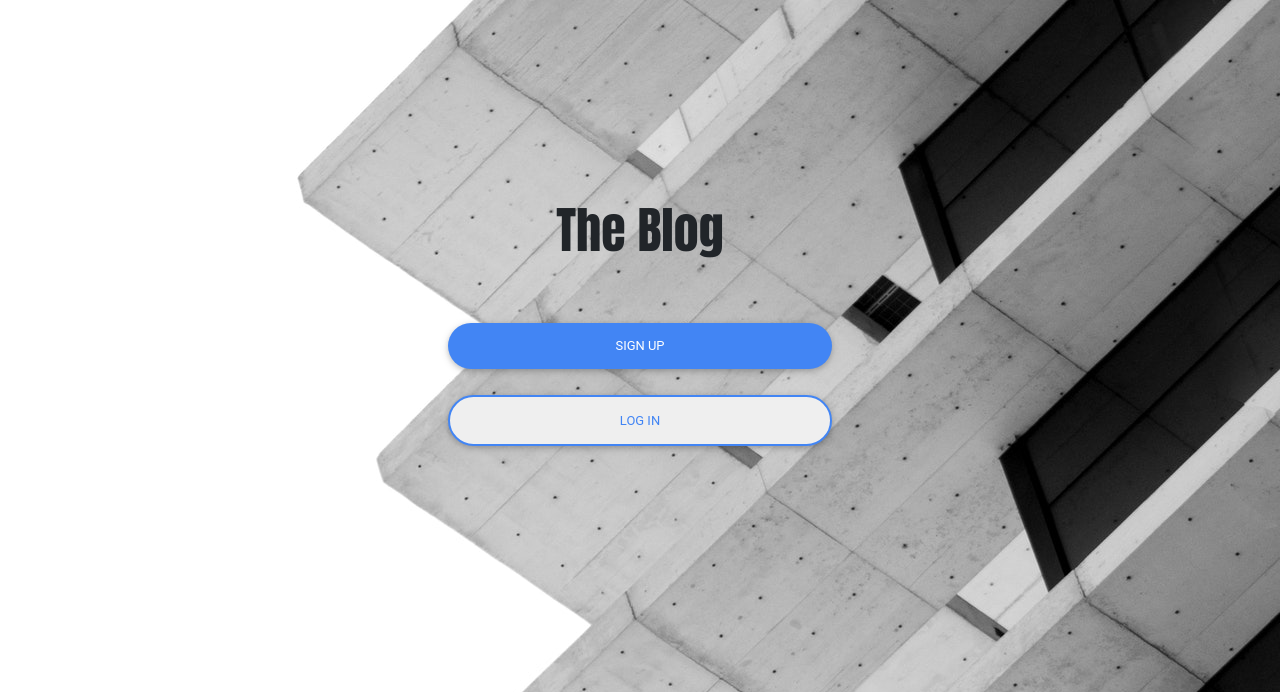
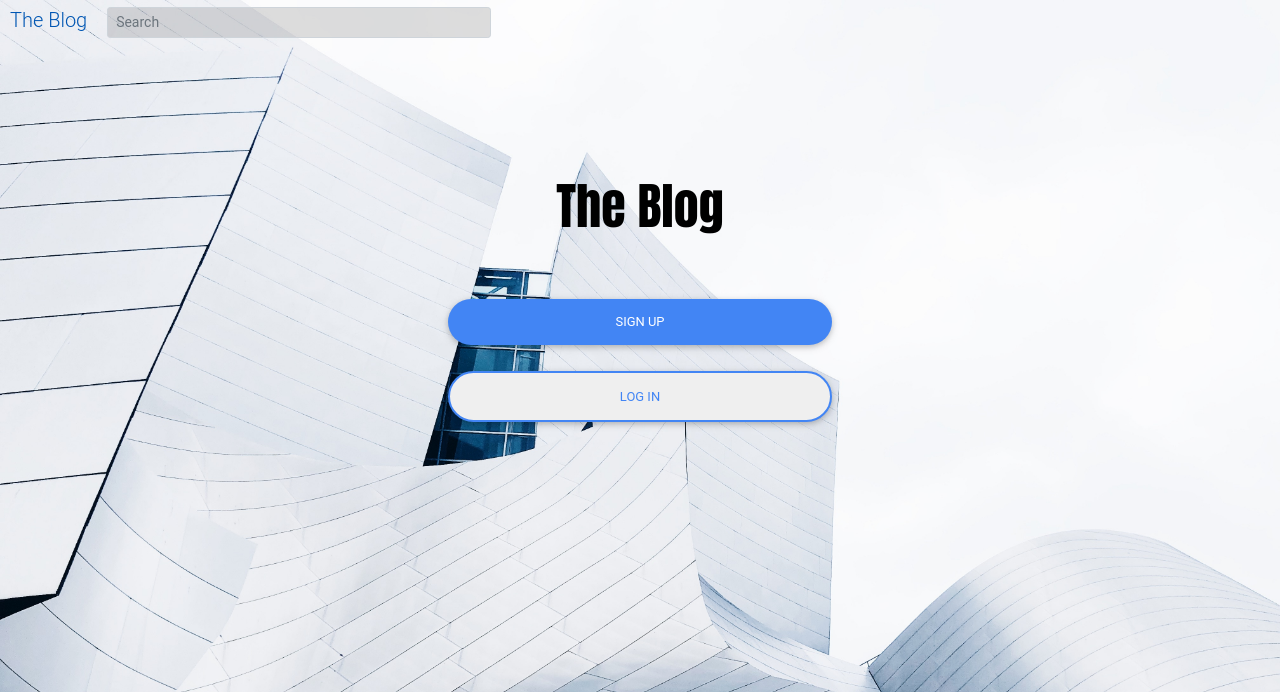
Before and after one commit to jaketaylor41/RegistrationForm2, a PHP site: page / in a window 1280 px wide. Shown: the top 692 px of the page. Run offline with PHP 8.4, Linux system fonts and the light colour scheme; some libraries are stand-ins or nearby versions.

Commit message:
added extension

```diff
--- a/index.php
+++ b/index.php
@@ -14,12 +14,13 @@
 
     body{
         /*background-image: linear-gradient(to right, #11998e , #38ef7d);*/
-        background-image: url("images/abstract.jpeg");
+        background-image: url("images/background.jpg");
+        background-size: 100%;
     }
 
     .welcomeButtons{
         text-align: center;
-        margin-top: 15%;
+        margin-top: 10%;
     }
 
     .welcomeButtons button{
@@ -38,6 +39,7 @@
         margin-bottom: 50px;
         font-family: Impact;
         font-size: 50px;
+        color: #000000;
     }
 
     .card{
@@ -51,9 +53,34 @@
         display: block;
     }
 
+    #homeSearch{
+        width: 30%;
+        background: rgba(0, 0, 0, .13);
+        display: inline-block;
+    }
+
+    #homeSearch:focus{
+        transition: background 75ms,color 75ms;
+        color: #000000;
+        background: #ffffff;
+
+
+
+    }
+
+    .navbar-brand{
+        padding-left: 10px;
+        color: #000000;
+    }
+
+
 </style>
 </head>
 <body>
+<div class="header">
+    <a class="navbar-brand" href="#">The Blog</a>
+    <input id="homeSearch" class="form-control form-control-sm mr-sm-2 mb-0" type="text" placeholder="Search" aria-label="Search">
+</div>
 
 <div class="welcomeButtons">
     <p class="blogTitle">The Blog</p>
@@ -103,7 +130,7 @@
 
                 <!-- DOB -->
                 <div class="md-form">
-                    <input type="date" name="dobInput" class="form-control" placeholder="Birthday">
+                    <input type="text" onfocus="(this.type='date')" onblur="(this.type='text')" name="dobInput" class="form-control" placeholder="Birthday">
                 </div>
 
                 <!-- Username -->
@@ -123,9 +150,9 @@
 
                 <!-- Sign up button -->
                 <button class="btn btn-outline-info btn-rounded btn-block my-4 waves-effect z-depth-0" type="submit" name="reg_user">Register</button>
-                <div class="loginLink">
-                    <a href="login.php">Already a User? Log in Now</a>
-                </div>
+<!--                <div class="loginLink">-->
+<!--                    <a data-target="#myModal2" data-toggle="modal" href="#myModal2">Already a User? Log in Now</a>-->
+<!--                </div>-->
 
 
             </form>
@@ -156,7 +183,7 @@
         </h5>
 
         <!--Card content-->
-        <div class="card-body px-lg-5 pt-0">
+        <div class="card-body px-lg-5 pt-0" style="margin-top: 20px;">
 
             <!-- Form -->
             <form class="text-center" style="color: #757575;" action="users.php" method="post">
@@ -172,9 +199,9 @@
                 </div>
                 <!-- Log In button -->
                 <button class="btn btn-outline-info btn-rounded btn-block my-4 waves-effect z-depth-0" type="submit" name="log_user">Log In</button>
-                <div class="registerLink">
-                    <a href="register.php">Not a user? Sign Up Now</a>
-                </div>
+<!--                <div class="registerLink">-->
+<!--                    <a href="register.php">Not a user? Sign Up Now</a>-->
+<!--                </div>-->
 
 
             </form>
@@ -191,6 +218,9 @@
 
 
 
+
+
+
 </body>
 
 <script type="text/javascript" src="https://cdnjs.cloudflare.com/ajax/libs/mdbootstrap/4.5.9/js/mdb.min.js"></script>
```
Also changed, not shown: server.php (+8 -8 lines), users.php (+8 -8 lines), images/background.jpg (added), images/paint.jpeg (added).
